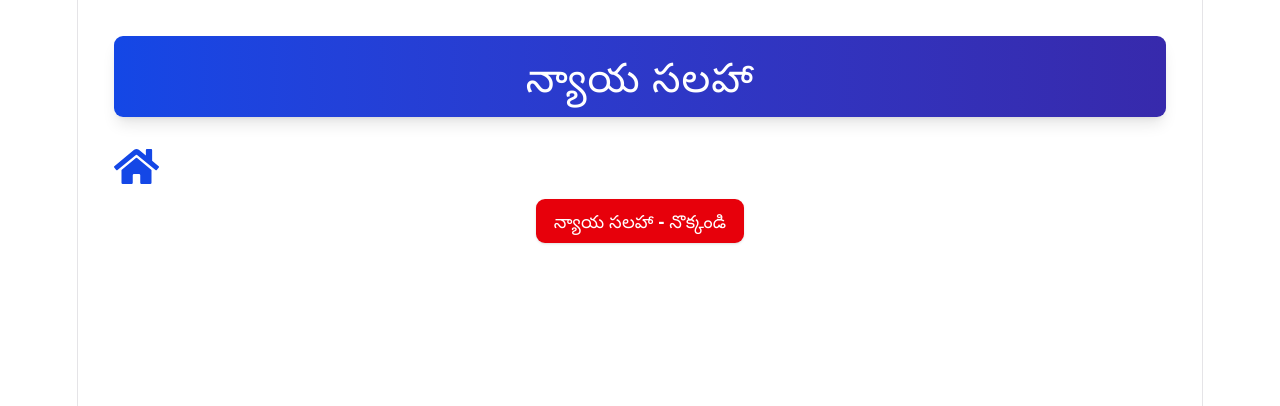
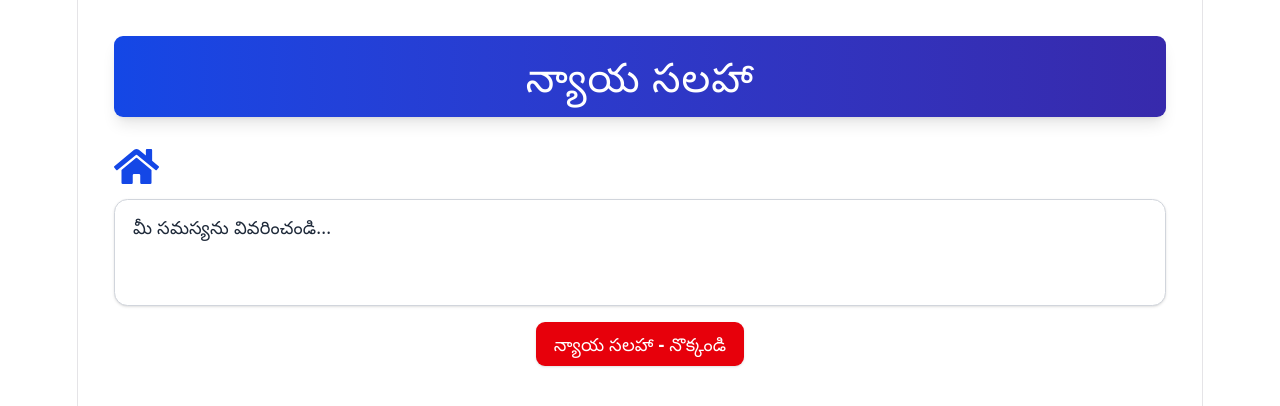
Before and after one commit to bharanic4040/agri, a React (Vite) app: page /law in a window 1280 px wide. Shown: the top 406 px of the page. Built offline with nearby package versions, Linux system fonts and the light colour scheme.

Commit message:
added DB for caching LLM output

```diff
--- a/src/pages/LegalAdvice.tsx
+++ b/src/pages/LegalAdvice.tsx
@@ -8,7 +8,7 @@ import { fetchLawDetails } from "../utils/utils";
 export default function CropType() {
 
     const [isLoading, setIsLoading] = useState<boolean>(false);
-    const [userQuery, setUserQuery] = useState<string | null>(null);
+    const [userQuery, setUserQuery] = useState<string>("మీ సమస్యను వివరించండి...");
     const [lawOutput, setLawOutput] = useState<LegalAdviceResponse | null>(null);
 
     useEffect(() => {}, []);
@@ -20,8 +20,10 @@ export default function CropType() {
         try {
             setIsLoading(true);
             setLawOutput(null);
-            setUserQuery("నా సోదరి నా పత్రాలను ఫోర్జరీ చేసింది");
-            const data = await fetchLawDetails("నా సోదరి నా పత్రాలను ఫోర్జరీ చేసింది");
+            if (userQuery.trim() === "" || userQuery === "మీ సమస్యను వివరించండి..." || userQuery.trim().length >= 100) {
+                return;
+            }
+            const data = await fetchLawDetails(userQuery.trim());
             if (!data) {
                 return;
             }
@@ -44,6 +46,31 @@ export default function CropType() {
                 <Link to="/">
                     <FaHome size={45} />
                 </Link>
+            </div>
+            <div style={{ marginTop: "10px" }}>
+                <textarea
+  rows={3}
+  placeholder="మీ సమస్యను వివరించండి..."
+  value={userQuery}
+ onChange={(e) => setUserQuery(e.target.value)}
+  className="
+    w-full
+    rounded-xl
+    border border-gray-300
+    bg-white
+    px-4 py-3
+    text-gray-800
+    placeholder:text-gray-400
+    shadow-sm
+    resize-none
+    transition
+    duration-200
+    focus:border-red-600
+    focus:ring-2
+    focus:ring-red-200
+    focus:outline-none
+  "
+/>
             </div>
 
             <div style={{ marginTop: "10px" }}>
@@ -68,7 +95,7 @@ export default function CropType() {
                     <div>{lawOutput["సమస్య విశ్లేషణ"]}</div>
                     <hr />
                      {lawOutput["సంబంధిత చట్టాలు మరియు సెక్షన్లు"].length >= 1 &&
-                     <div className="text-red-700 font-semibold">శసంబంధిత చట్టాలు మరియు సెక్షన్లు</div>}
+                     <div className="text-red-700 font-semibold">సంబంధిత చట్టాలు మరియు సెక్షన్లు</div>}
                     {lawOutput["సంబంధిత చట్టాలు మరియు సెక్షన్లు"].map((item) => (
                         <div key={item}>{item}</div>
                     ))}
@@ -91,6 +118,8 @@ export default function CropType() {
                         <div key={item}>{item}</div>
                     ))}
                     <hr />
+
+                      <div className="text-red-700 font-semibold">ముఖ్య గమనిక</div>
                     <div>ఈ సమాచారం కేవలం అవగాహన కోసం మాత్రమే. ఇది వృత్తిపరమైన న్యాయ సలహాకు ప్రత్యామ్నాయం కాదు. మీ కేసు యొక్క ప్రత్యేక పరిస్థితులను బట్టి న్యాయ సలహా మారుతుంది, కాబట్టి దయచేసి ఒక అర్హత కలిగిన న్యాయవాదిని సంప్రదించండి.</div>
 
 
```
